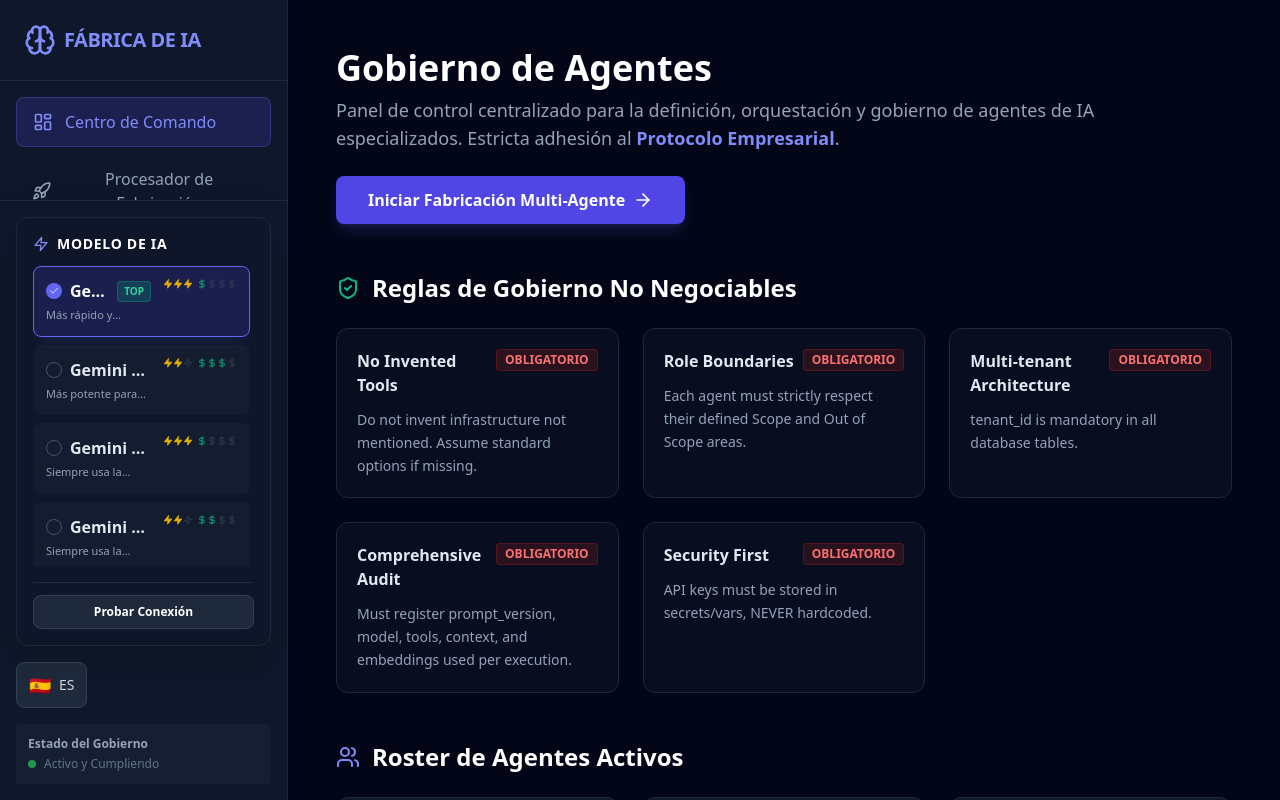
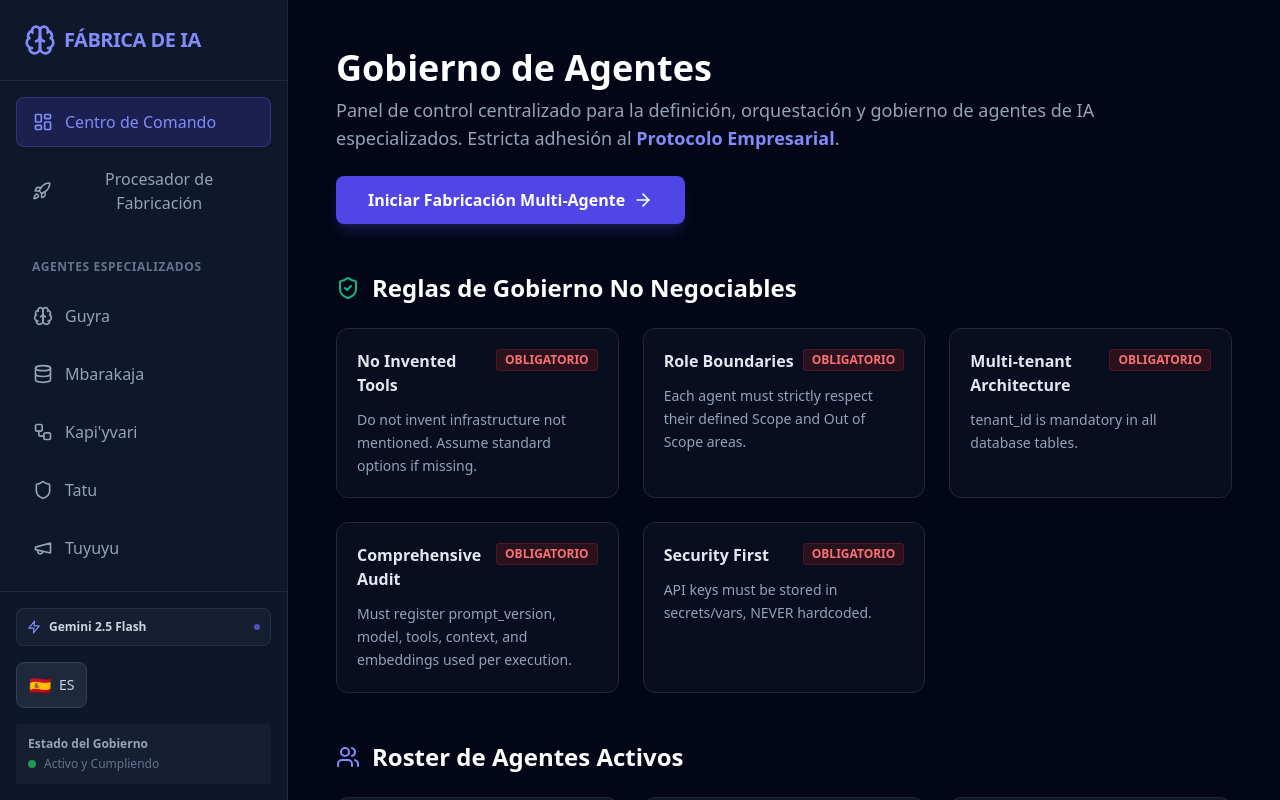
Before and after one commit to jeanquid/ai-agente-factory-government, a React (Vite) app: page / in a window 1280 px wide. Built offline with nearby package versions, Linux system fonts and the light colour scheme.

Commit message:
Optimize ModelSelector UX for sidebar and fix layout overlap

```diff
--- a/components/Layout.tsx
+++ b/components/Layout.tsx
@@ -108,8 +108,8 @@ export const Layout: React.FC<LayoutProps> = ({ children, currentView, onNavigat
             })}
           </nav>
 
-          <div className="p-4 border-t border-slate-800 space-y-4 shadow-2xl">
-            <ModelSelector />
+          <div className="p-4 border-t border-slate-800 space-y-4 bg-slate-900/50">
+            <ModelSelector compact={true} />
             <LanguageToggle />
             <div className="bg-slate-800/50 rounded p-3 text-xs text-slate-500">
               <p className="font-semibold text-slate-400 mb-1">{t('governmentStatus')}</p>
--- a/components/ModelSelector.tsx
+++ b/components/ModelSelector.tsx
@@ -45,10 +45,11 @@ const AVAILABLE_MODELS = [
     }
 ];
 
-export function ModelSelector() {
+export function ModelSelector({ compact = false }: { compact?: boolean }) {
     const [selectedModel, setSelectedModel] = useState('gemini-2.5-flash');
     const [testStatus, setTestStatus] = useState<'idle' | 'testing' | 'success' | 'error'>('idle');
     const [errorMessage, setErrorMessage] = useState('');
+    const [isMenuOpen, setIsMenuOpen] = useState(false);
 
     useEffect(() => {
         // Cargar modelo guardado
@@ -61,6 +62,7 @@ export function ModelSelector() {
         localStorage.setItem('selected_ai_model', modelId);
         setTestStatus('idle');
         setErrorMessage('');
+        setIsMenuOpen(false);
     };
 
     const testConnection = async () => {
@@ -86,6 +88,54 @@ export function ModelSelector() {
             setTestStatus('error');
         }
     };
+
+    const currentModel = AVAILABLE_MODELS.find(m => m.id === selectedModel) || AVAILABLE_MODELS[0];
+
+    if (compact) {
+        return (
+            <div className="relative group">
+                <button
+                    onClick={() => setIsMenuOpen(!isMenuOpen)}
+                    className="w-full bg-slate-800/50 border border-slate-700/50 hover:border-indigo-500/50 rounded-lg p-2.5 transition-all text-left flex items-center justify-between group"
+                >
+                    <div className="flex items-center gap-2 min-w-0">
+                        <Zap size={14} className={testStatus === 'success' ? 'text-emerald-400' : 'text-indigo-400'} />
+                        <span className="text-xs font-semibold text-slate-300 truncate">{currentModel.name}</span>
+                    </div>
+                    <div className={`w-1.5 h-1.5 rounded-full ${testStatus === 'success' ? 'bg-emerald-500' : 'bg-indigo-500'} animate-pulse`} />
+                </button>
+
+                {isMenuOpen && (
+                    <>
+                        <div className="fixed inset-0 z-10" onClick={() => setIsMenuOpen(false)} />
+                        <div className="absolute bottom-full mb-2 left-0 right-0 bg-slate-900 border border-slate-700 rounded-xl shadow-2xl z-20 overflow-hidden animate-slide-up">
+                            <div className="p-2 border-b border-slate-800 bg-slate-950/50 text-[10px] font-bold text-slate-500 uppercase tracking-tighter">
+                                Seleccionar Cerebro IA
+                            </div>
+                            <div className="max-h-48 overflow-y-auto custom-scrollbar">
+                                {AVAILABLE_MODELS.map((model) => (
+                                    <button
+                                        key={model.id}
+                                        onClick={() => handleModelChange(model.id)}
+                                        className={`w-full text-left px-3 py-2 text-xs transition-colors hover:bg-slate-800 flex items-center justify-between ${selectedModel === model.id ? 'text-indigo-400 bg-indigo-500/5' : 'text-slate-400'}`}
+                                    >
+                                        <span className="truncate">{model.name}</span>
+                                        {selectedModel === model.id && <Check size={12} />}
+                                    </button>
+                                ))}
+                            </div>
+                            <button
+                                onClick={(e) => { e.stopPropagation(); testConnection(); }}
+                                className="w-full p-2 bg-indigo-600/10 hover:bg-indigo-600/20 text-indigo-400 text-[10px] font-bold uppercase transition-colors border-t border-slate-800"
+                            >
+                                {testStatus === 'testing' ? '...' : 'Probar'}
+                            </button>
+                        </div>
+                    </>
+                )}
+            </div>
+        );
+    }
 
     return (
         <div className="bg-slate-900/80 border border-slate-800 rounded-xl p-4 shadow-xl backdrop-blur-sm">
```
